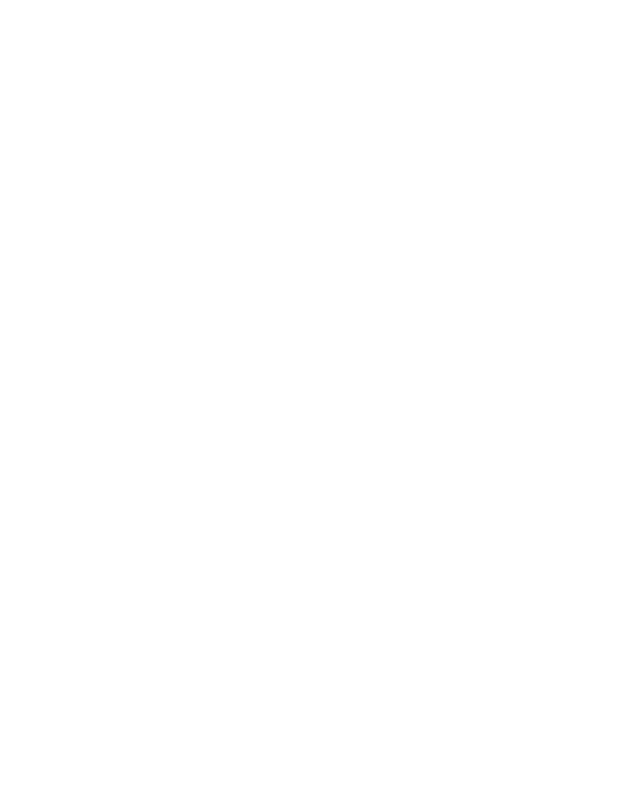
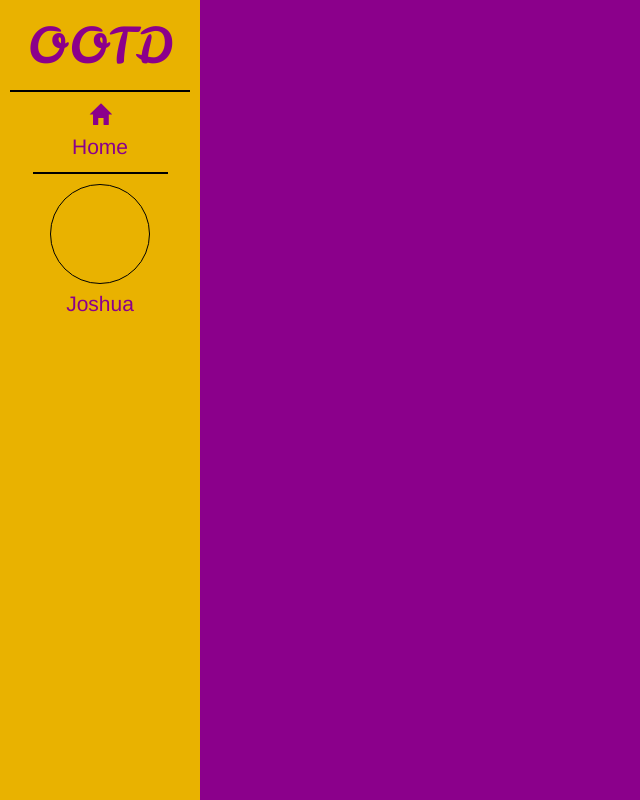
Before and after one commit to joshuaharshaw/wearshare, a website: page public/index.html in a window 1280 px wide. Shown: the top 800 px of the page, without its empty margins (0-640 px from the left). Drawn offline with nearby package versions, Linux system fonts and the light colour scheme; some packages are replaced by stand-ins of ours.

Commit message:
Background and navbar setup

```diff
--- a/public/index.html
+++ b/public/index.html
@@ -5,12 +5,24 @@
         <meta http-equiv="X-UA-Compatible" content="IE=edge">
         <meta name="viewport" content="width=device-width, initial-scale=1">
 	<title>Outfit App</title>
+	<!-- Latest compiled and minified CSS -->
+	<link rel="stylesheet" href="https://maxcdn.bootstrapcdn.com/bootstrap/3.3.7/css/bootstrap.min.css" integrity="sha384-BVYiiSIFeK1dGmJRAkycuHAHRg32OmUcww7on3RYdg4Va+PmSTsz/K68vbdEjh4u" crossorigin="anonymous">
 	<link rel="stylesheet" href="styles/main.css">
 	<link rel="stylesheet" href="styles/medium.css">
 	<link rel="stylesheet" href="styles/small.css">
 </head>
 <body ng-app="outfitApp">
 
+<div id="nav">
+	<p id="nav-logo">OOTD</p>
+	<div class="partition"></div>
+
+	<ul>
+		<a href="#!/home"><li><span class="glyphicon glyphicon-home"></span> <br> Home</li></a>
+		<div class="partition-sm"></div>
+		<a href="#!/profile"><li> <div id="user-img-small"><img src=""></div>Joshua{{user.name}}</li></a>
+	</ul>
+</div>
   <ng-view></ng-view>
 
 <script src="https://cdnjs.cloudflare.com/ajax/libs/angular.js/1.6.5/angular.min.js"></script>
--- a/public/styles/main.css
+++ b/public/styles/main.css
@@ -1,4 +1,59 @@
+@import url('https://fonts.googleapis.com/css?family=Leckerli+One|Satisfy');
+
 * {
 	font-size: 100%;
 	box-sizing: border-box;
+	margin: 0px;
+	padding: 0px;
 }
+
+body {
+	background-color:#8b008b;
+}
+
+div#nav {
+	display: inline-block;
+	background-color: #E9B200;
+	width: 200px;
+	height: 1000px;
+	padding: 10px;
+	text-align: center;
+}
+
+#nav-logo {
+	font-size:3.5em;
+	color:#8b008b;
+	font-family:  'Leckerli One', cursive;
+}
+
+.partition {
+	border:1px solid black;
+}
+
+.partition-sm {
+	width: 75%;
+	border:1px solid black;
+	margin:10px auto;
+}
+
+ul {
+	list-style: none;
+	padding: 0;
+	font-size:1.5em;
+}
+
+ul a {
+	color: #8b008b;
+}
+
+li {
+	margin: 10px 0px;
+}
+
+#user-img-small {
+	width: 100px;
+	height: 100px;
+	border-radius: 50%;
+	border:1px solid black;
+	margin:5px auto;
+}
```
